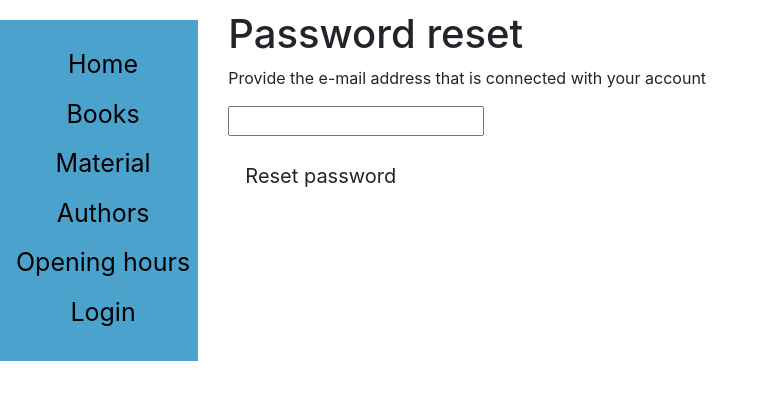
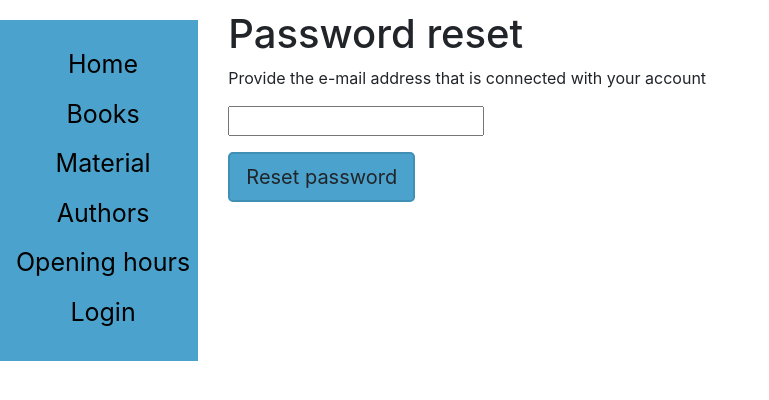
Before and after one commit to moan0s/ILMO2, a Django app: page /accounts/password_reset/ in a window 1280 px wide. Shown: the part 144-544 px from the top of the page, without its empty margins (0-769 px from the left). Run offline with Django 3.2, Linux system fonts and the light colour scheme; some libraries are stand-ins or nearby versions.

Commit message:
Style button (password reset)

```diff
--- a/src/library/static/library/css/styles.css
+++ b/src/library/static/library/css/styles.css
@@ -130,3 +130,8 @@ h1 {
     margin: 0;
     padding: 0;
 }
+
+.btn {
+    border: 2px solid #4090b6;
+    background-color: #4ba3cd;
+}
```
